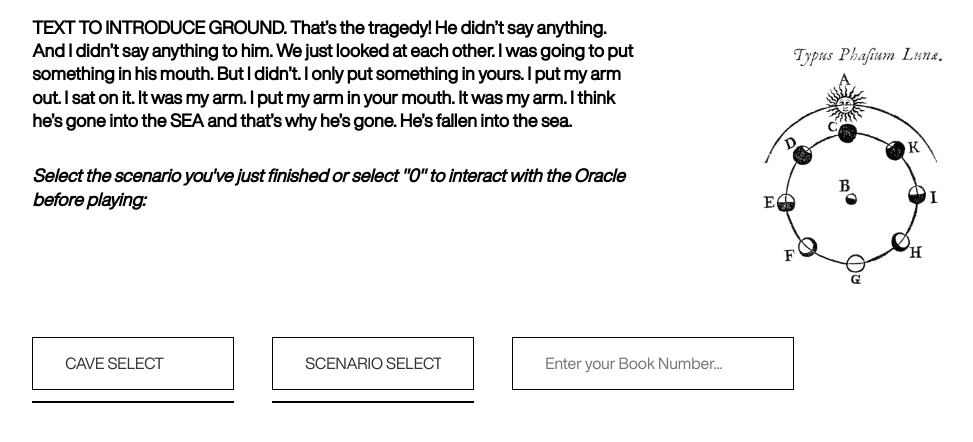
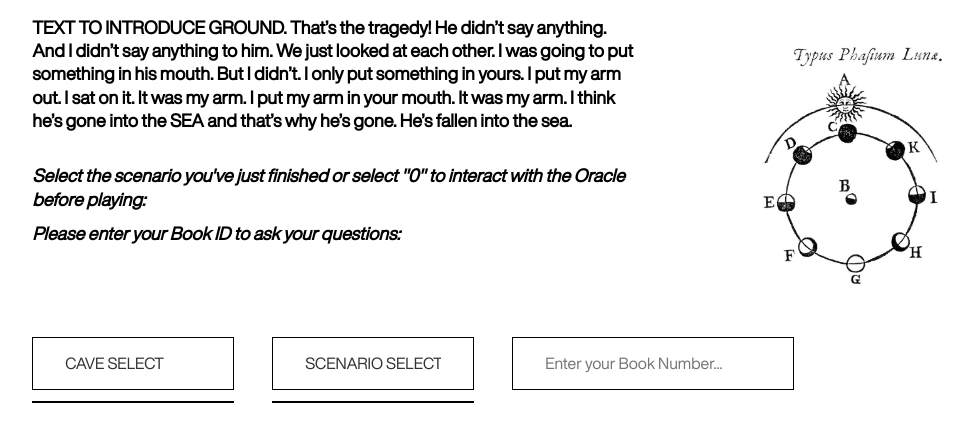
Before and after one commit to Will-Sin/ground-landing-page, a Django app: page / in a window 1280 px wide. Shown: the part 484-926 px from the top of the page, without its empty margins (147-1120 px from the left). Run offline with Django 4.2, Linux system fonts and the light colour scheme.

Commit message:
Main page edits with book validation and css

```diff
--- a/landing_page/pages/templates/index.html
+++ b/landing_page/pages/templates/index.html
@@ -15,7 +15,9 @@
             <h4>TEXT TO INTRODUCE GROUND. That’s the tragedy! He didn’t say anything. And I didn’t say anything to him. We just looked at each other. I was going to put something in his mouth. But I didn’t. I only put something in yours. I put my arm out. I sat on it. It was my arm. I put my arm in your mouth. It was my arm. I think he’s gone into the SEA  and that’s why he’s gone. He’s fallen into the sea. </h4>
             <br>
             <h4 class="input-header-desktop"><i>Select the scenario you've just finished or select "0" to interact with the Oracle before playing:</i></h4>
-            <h4 class="cave-scenario-error hide">Please make sure to select a valid CAVE, Scenario ID and Book ID.</h4>
+            <h4 class="cave-scenario-error hide">Please make sure to select a valid CAVE and Scenario ID.</h4>
+            <h4 class="intro-book input-header-desktop"><i>Please enter your Book ID to ask your questions:</i></h4>
+            <h4 class="error-book hide">The Book ID you entered was incorrect.</h4>
         </div>
         <div class="col-4" style="margin-bottom: 0%;">
             <img class="lunar-phases-img" src="{% static 'images/lunar-phases.png' %}">
```
